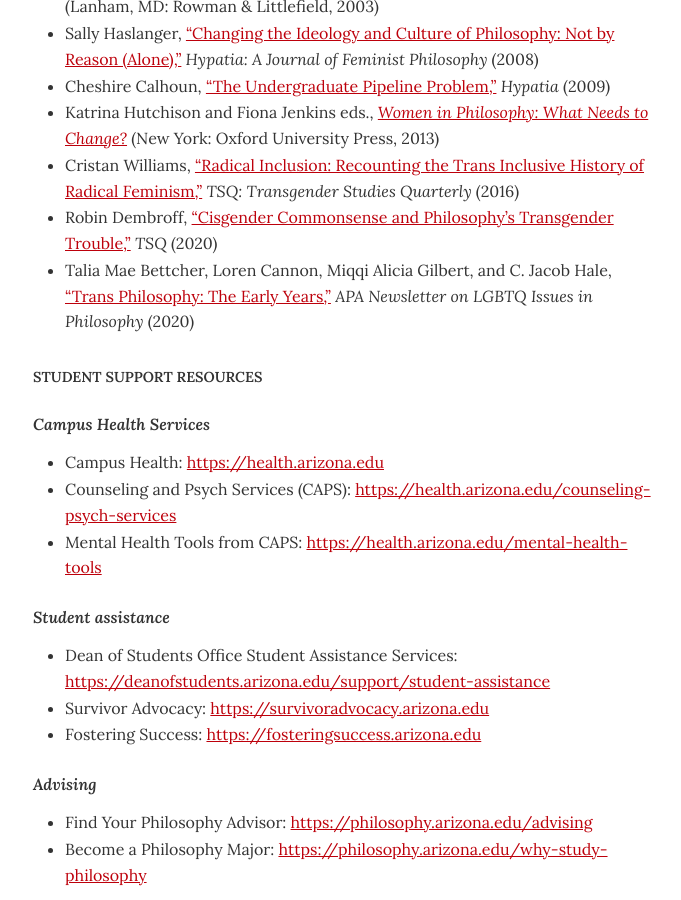
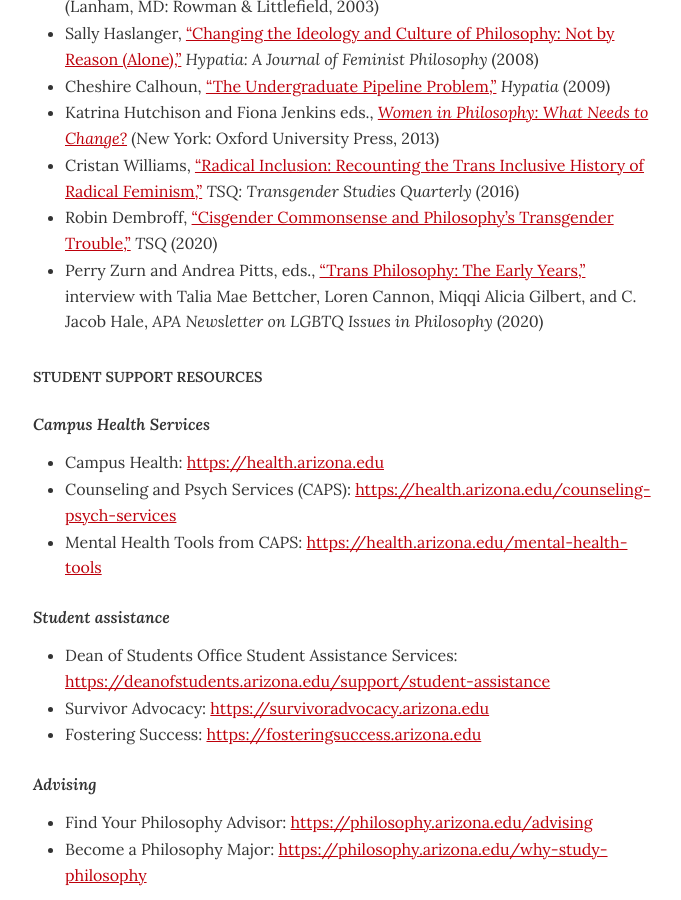
Before and after one commit to dingherself/130, a Jekyll site: the page built from resources.md, in a window 1280 px wide and 900 px high, scrolled down 430 px. Shown: the whole window, without its empty margins (298-979 px from the left). Built offline with Jekyll 4.4.1, drawn with Linux system fonts in a browser that asks for light colours.

Commit message:
clarify citation

```diff
--- a/resources.md
+++ b/resources.md
@@ -18,8 +18,7 @@
 - Katrina Hutchison and Fiona Jenkins eds., [*Women in Philosophy: What Needs to Change?*](https://ezproxy.library.arizona.edu/login?url=https://doi.org/10.1093/acprof:oso/9780199325603.001.0001) (New York: Oxford University Press, 2013)
 - Cristan Williams, [“Radical Inclusion: Recounting the Trans Inclusive History of Radical Feminism,”](http://ezproxy.library.arizona.edu/login?url=https://doi.org/10.1215/23289252-3334463) *TSQ: Transgender Studies Quarterly* (2016)
 - Robin Dembroff, [“Cisgender Commonsense and Philosophy’s Transgender Trouble,”](http://ezproxy.library.arizona.edu/login?url=https://doi.org/10.1215/23289252-8553048) *TSQ* (2020)
-- Talia Mae Bettcher, Loren Cannon, Miqqi Alicia Gilbert, and
-  C. Jacob Hale, [“Trans Philosophy: The Early Years,”](https://www.apaonline.org/resource/collection/B4B9E534-A677-4F29-8DC9-D75A5F16CC55/LGBTQV20n1.pdf#page=2) *APA Newsletter on LGBTQ Issues in Philosophy* (2020)
+- Perry Zurn and Andrea Pitts, eds., [“Trans Philosophy: The Early Years,”](https://www.apaonline.org/resource/collection/B4B9E534-A677-4F29-8DC9-D75A5F16CC55/LGBTQV20n1.pdf#page=2) interview with Talia Mae Bettcher, Loren Cannon, Miqqi Alicia Gilbert, and C. Jacob Hale, *APA Newsletter on LGBTQ Issues in Philosophy* (2020)
 
 ## Student Support Resources
 
```
